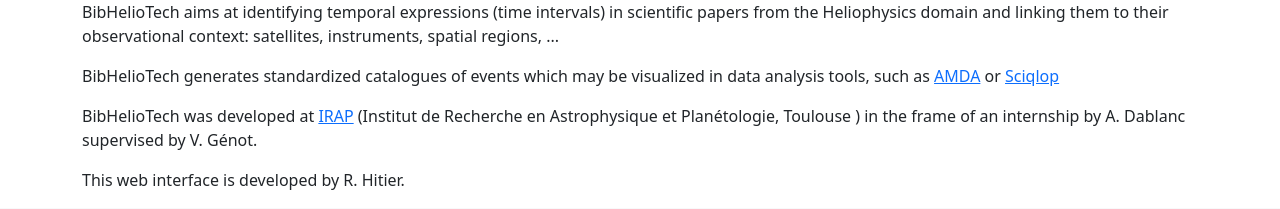
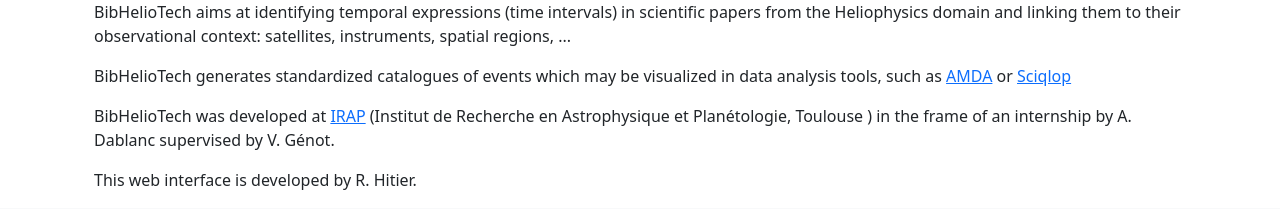
Before and after one commit to co-libri-org/BibHelioTech, a Flask app: page /about in a window 1280 px wide. Shown: the part 138-347 px from the top of the page. Run offline with Flask 2, Linux system fonts and the light colour scheme; parts of the project's set-up code (start-up, migrations or seed data) failed here and were passed over.

Commit message:
New layout: content container now

```diff
--- a/web/templates/base_page.html
+++ b/web/templates/base_page.html
@@ -40,9 +40,9 @@
     </ul>
     {% endif %}
     {% endwith %}
-    <section>
+    <div class="container">
         {% block content %}{% endblock %}
-    </section>
+    </div>
 
     <footer class="footer mt-auto py-3 bg-light">
         <div class="container">
```
